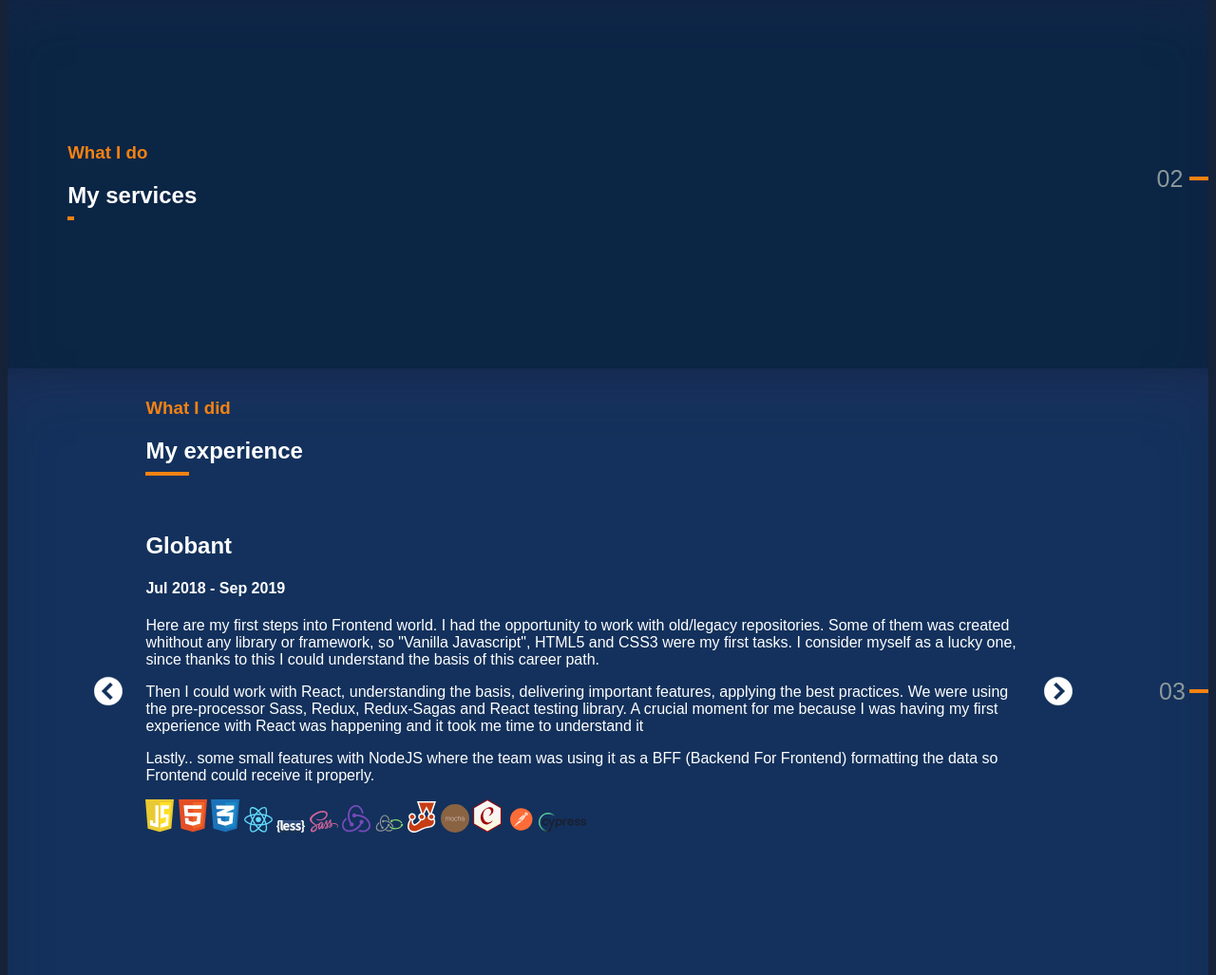
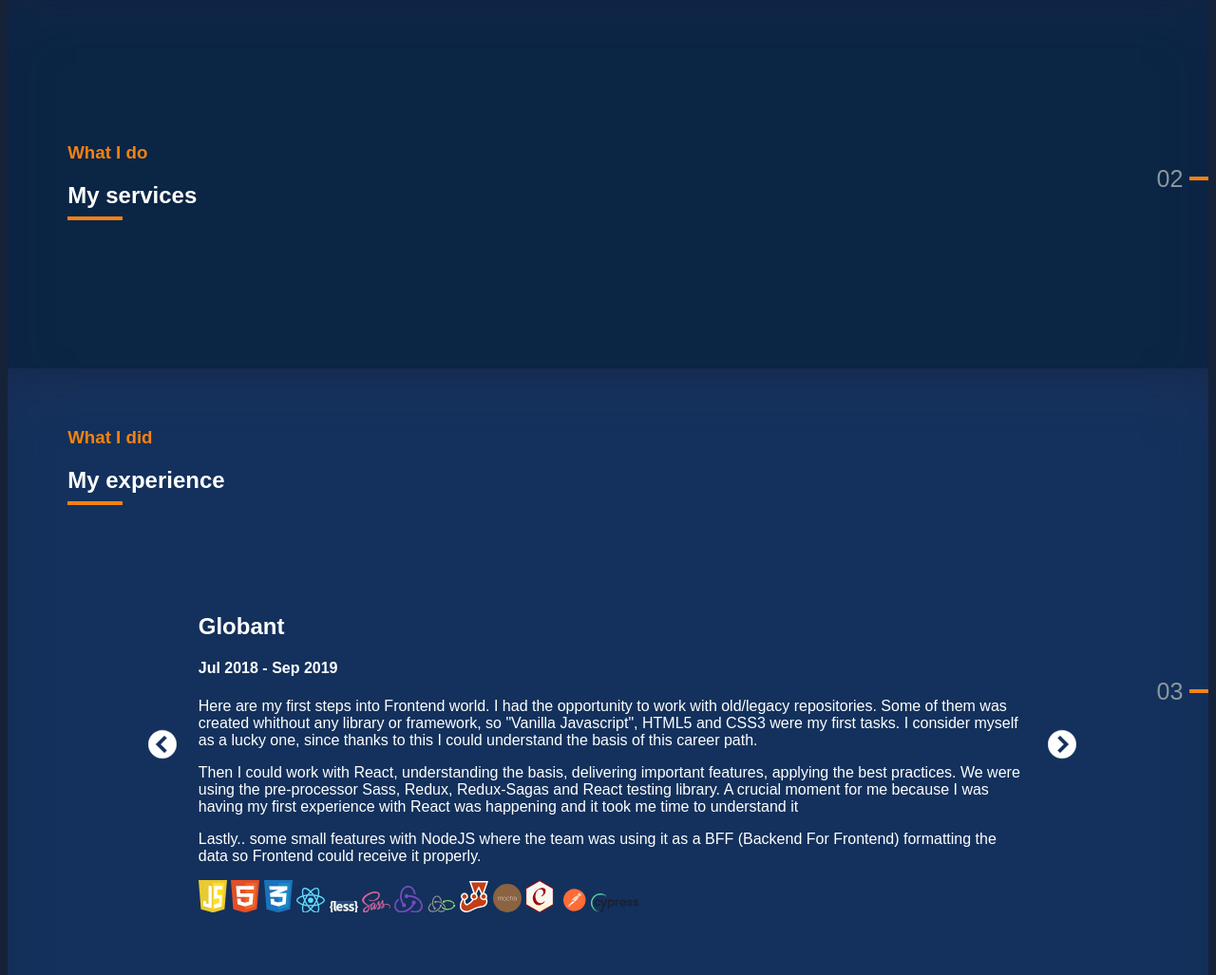
Before and after one commit to mangeloni30/resume, a plain HTML site: page index.html in a window 1280 px wide. Shown: the part 860-1887 px from the top of the page at 95% size. Drawn offline with Linux system fonts and the light colour scheme.

Commit message:
feat: align content

```diff
--- a/index.html
+++ b/index.html
@@ -32,7 +32,7 @@
       </div>
     </section>
     <section id="about" class="section section-2">
-      <div class="flex">
+      <div class="main-section-content-wrapper">
         <div class="flex-wrapper">
           <div class="about-pic-wrapper">
             <img class="about-pic" src="./img/martinPortfolio.jpeg" />
@@ -59,7 +59,7 @@
       </div>
     </section>
     <section id="services" class="section section-3">
-      <div class="flex">
+      <div class="main-section-content-wrapper">
         <div>
           <h3 class="primary">What I do</h3>
             <h2>My services</h2>
@@ -72,6 +72,13 @@
       </div>
     </section>
     <section id="resume" class="section section-4">
+      <div class="main-section-content-wrapper">
+        <div>
+          <h3 class="primary">What I did</h3>
+          <h2>My experience</h2>
+          <div class="quarter-line"></div>
+        </div>
+        <div>
           <div class="title-slider-wrapper">
             <div class="btn-left-wrapper">
               <svg role="button" class="btn-left" xmlns="http://www.w3.org/2000/svg" xmlns:xlink="http://www.w3.org/1999/xlink" version="1.1" width="30px" height="10%" viewBox="0 0 256 256" xml:space="preserve">
@@ -85,13 +92,6 @@
             <div class="experience-slider-wrapper">
               <div class="slider-wrapper">
                 <div class="slider">
-              <div class="experience-info-wrapper">
-                <div class="title-subtitle-wrapper">
-                  <h3 class="primary">What I did</h3>
-                  <h2>My experience</h2>
-                  <div class="quarter-line"></div>
-                </div>
-              </div>
                   <div class="slide slide-1">
                     <div class="slider-content">
                       <h2>Globant</h2>
@@ -266,6 +266,8 @@
               </svg>
             </div>
           </div>
+        </div>
+      </div>
       <div class="number-wrapper">
         03
         <div class="quarter-number-line"></div>
--- a/main.css
+++ b/main.css
@@ -64,10 +64,6 @@ header span {
   height: 300px;
   width: 300px;
   border-radius: 1%;
-}
-
-.section-2, .section-3 {
-  flex-direction: row;
 }
 
 .about-content-wrapper {
@@ -148,8 +144,10 @@ header span {
 .slider {
   position: relative;
   overflow: hidden;
-  width: 90vw;
+  width: 80vw;
   height: 100%;
+  display: flex;
+  align-items: center;
 }
 
 .slide {
@@ -158,7 +156,6 @@ header span {
   position: absolute;
   display: flex;
   justify-content: center;
-  align-items: center;
 }
 
 .slider-wrapper {
@@ -193,7 +190,7 @@ header span {
 .title-slider-wrapper {
   display: flex;
   justify-content: center;
-  height: 100%;
+  height: 60vh;
 }
 
 .experience-slider-wrapper {
@@ -202,13 +199,6 @@ header span {
   flex-direction: column;
   height: 100%;
   width: 80%;
-}
-
-.title-subtitle-wrapper {
-  height: 90%;
-  width: 95%;
-  border-radius: 5px;
-  padding: 12px;
 }
 
 .pic-fullname-wrapper {
@@ -234,13 +224,18 @@ header span {
   text-align: center;
 }
 
-.flex {
+.main-section-content-wrapper {
   display: flex;
   width: 100%;
   justify-content: left;
   padding-left: 5%;
+  flex-direction: column;
 }
 
 .flex-wrapper {
   display: flex;
 }
+
+.section {
+  flex-direction: row;
+}
```
Lines whose indentation alone changed are shown as unchanged.
